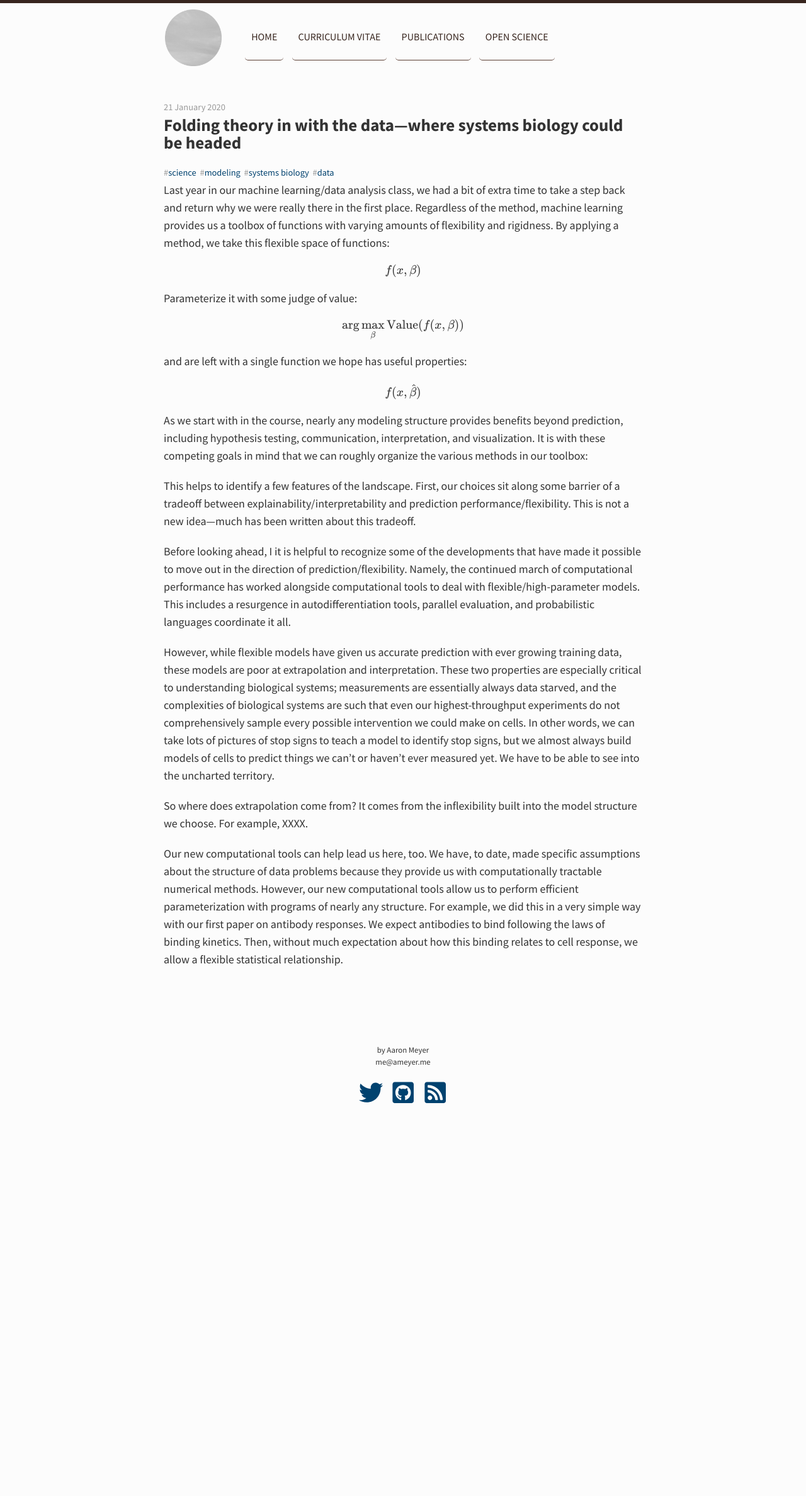
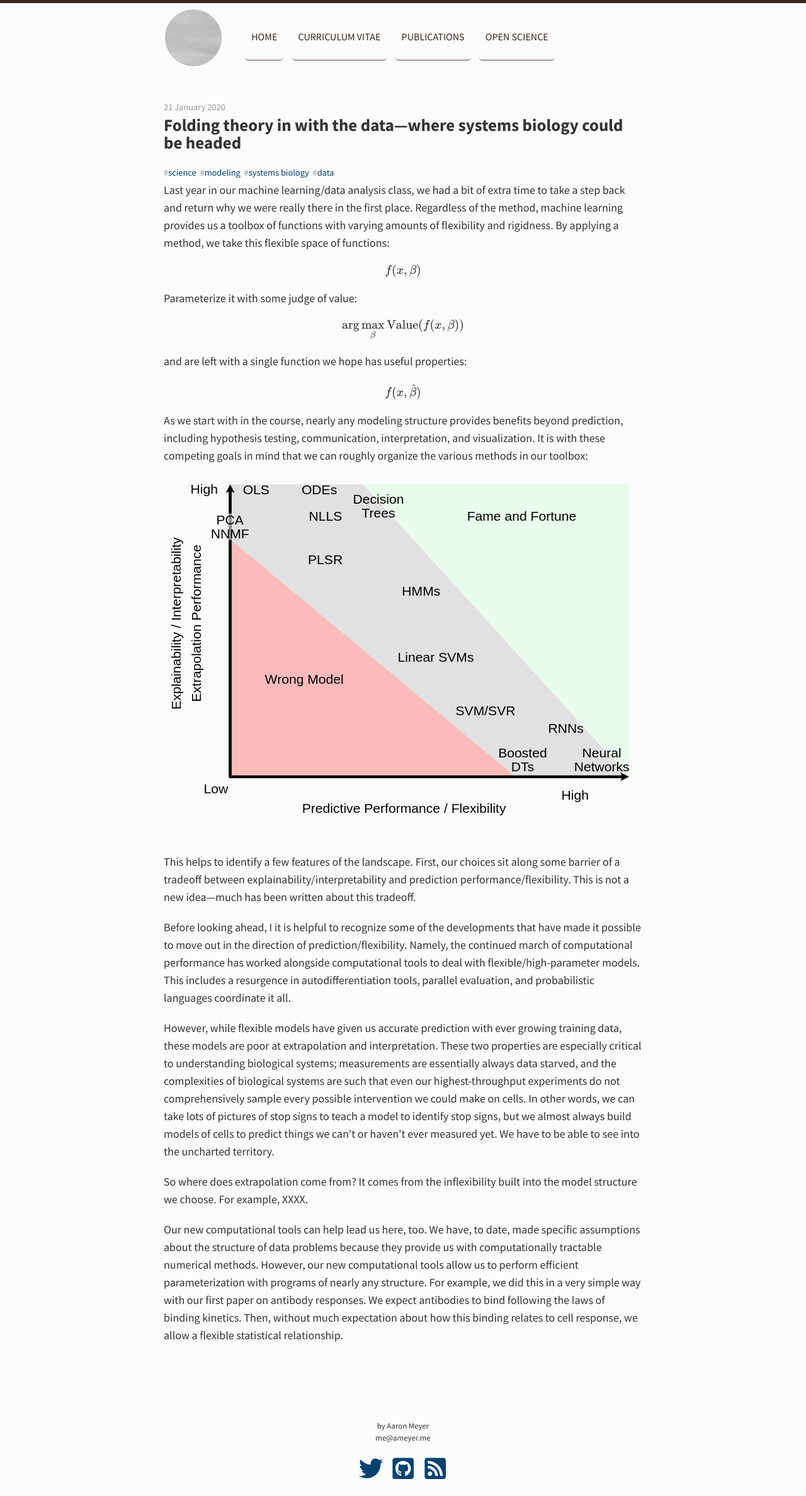
Before and after one commit to thanatosmin/ameyer.me, a Jekyll site: the page built from _posts/2020-01-21-where-systems-biol-may-be-headed.md, in a window 1280 px wide. Shown: the whole page at 63% size. Built offline with Jekyll 4.4.1, drawn with Linux system fonts in a browser that asks for light colours; formulas are drawn with MathJax 3; before the commit the page ends 1779 px from its top, so only the background shows below that.

Commit message:
Update 2020-01-21-where-systems-biol-may-be-headed.md

```diff
--- a/_posts/2020-01-21-where-systems-biol-may-be-headed.md
+++ b/_posts/2020-01-21-where-systems-biol-may-be-headed.md
@@ -26,6 +26,7 @@ $$ f(x, \hat{\beta}) $$
 As we start with in the course, nearly any modeling structure provides benefits beyond prediction, including hypothesis testing, communication, interpretation, and visualization. It is with these competing goals in mind that we can roughly organize the various methods in our toolbox:
 
 
+![Our toolkit of models.](/public/images/models-plot.svg)
 
 
 This helps to identify a few features of the landscape. First, our choices sit along some barrier of a tradeoff between explainability/interpretability and prediction performance/flexibility. This is not a new idea—much has been written about this tradeoff.
```
